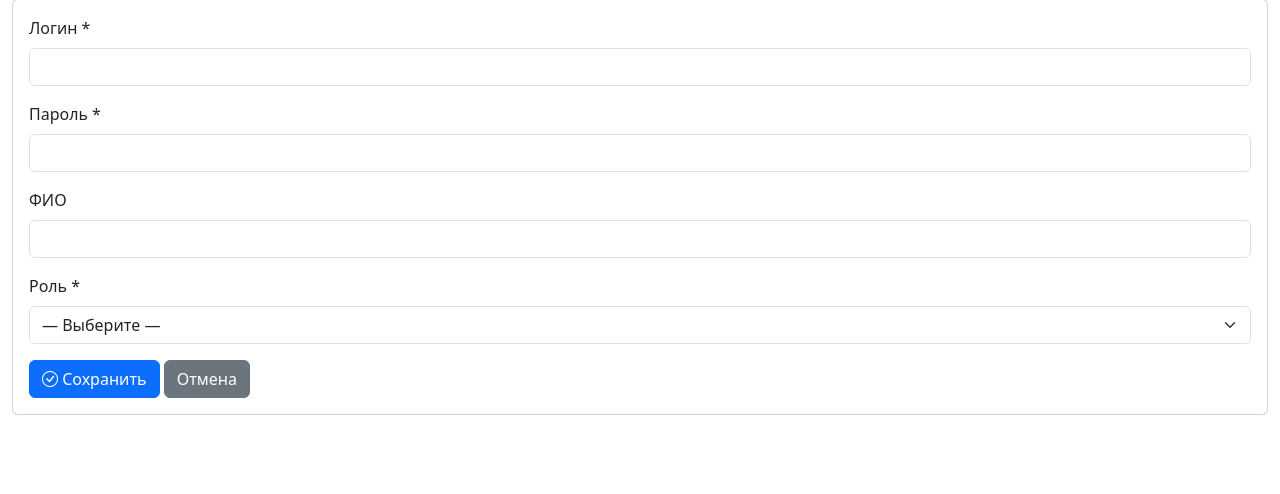
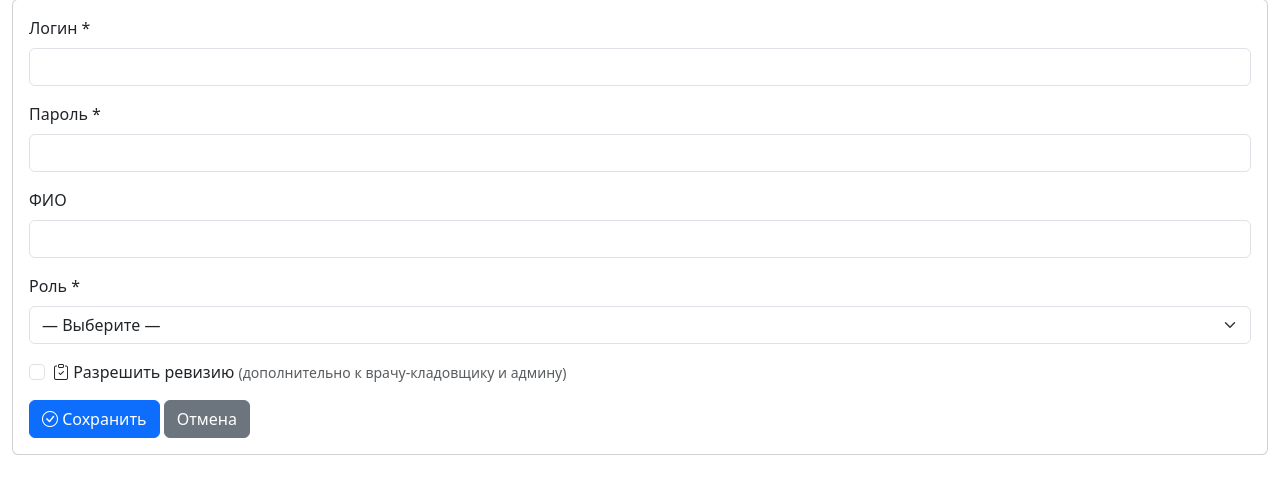
Before and after one commit to Ryshard-HIROMANT/stock-app, a Flask app: page /admin/users/add in a window 1280 px wide. Shown: the part 133-627 px from the top of the page. Run offline with Flask 3, Linux system fonts and the light colour scheme; a user stored in the database is signed in; tables that the repository leaves empty hold one stand-in row (values such as "Sample post"); some libraries are stand-ins or nearby versions.

Commit message:
Пункт 6: ревизия для врача-кладовщика + расширение прав админом

```diff
--- a/app.py
+++ b/app.py
@@ -21,6 +21,13 @@ def create_app():
 
     with app.app_context():
         db.create_all()
+        # Миграция: добавляем колонку can_revision_extra, если её ещё нет
+        try:
+            from sqlalchemy import text
+            db.session.execute(text("ALTER TABLE users ADD COLUMN can_revision_extra BOOLEAN DEFAULT 0"))
+            db.session.commit()
+        except Exception:
+            db.session.rollback()  # колонка уже существует — это нормально
 
     @login_manager.user_loader
     def load_user(user_id):
@@ -1183,7 +1190,9 @@ def create_app():
             if User.query.filter_by(username=username).first():
                 flash(f'Логин "{username}" уже занят!', 'danger')
                 return render_template('admin_user_form.html', user=None)
-            user = User(username=username, full_name=full_name, role=role)
+            can_revision_extra = request.form.get('can_revision_extra') == '1'
+            user = User(username=username, full_name=full_name, role=role,
+                        can_revision_extra=can_revision_extra)
             user.set_password(password)
             db.session.add(user)
             db.session.commit()
@@ -1211,6 +1220,7 @@ def create_app():
             if password:
                 user.set_password(password)
             user.is_active = request.form.get('is_active') == '1'
+            user.can_revision_extra = request.form.get('can_revision_extra') == '1'
             db.session.commit()
             flash(f'Пользователь "{user.username}" обновлён!', 'success')
             return redirect(url_for('admin_users'))
--- a/models.py
+++ b/models.py
@@ -34,6 +34,7 @@ class User(UserMixin, db.Model):
     full_name = db.Column(db.String(200))
     role = db.Column(db.String(30), nullable=False, default='viewer')
     is_active = db.Column(db.Boolean, default=True)
+    can_revision_extra = db.Column(db.Boolean, default=False)
     created_at = db.Column(db.DateTime, default=datetime.utcnow)
 
     transactions = db.relationship('Transaction', backref='user', lazy=True)
@@ -77,7 +78,7 @@ class User(UserMixin, db.Model):
         return self.role in ('admin', 'head_nurse', 'doctor_storekeeper')
 
     def can_revision(self):
-        return self.role in ('admin', 'head_nurse')
+        return self.role in ('admin', 'doctor_storekeeper') or self.can_revision_extra
 
     def can_reports(self):
         return self.role in ('admin', 'head', 'head_nurse', 'doctor_storekeeper')
@@ -99,6 +100,7 @@ class User(UserMixin, db.Model):
 
     def __repr__(self):
         return f'<User {self.username} ({self.role})>'
+
 
 # ──────────────────────────────────────────────
 # МЕСТА ХРАНЕНИЯ (локации)
--- a/templates/admin_user_form.html
+++ b/templates/admin_user_form.html
@@ -32,6 +32,14 @@
                     <option value="xray_lab" {% if user and user.role=='xray_lab' %}selected{% endif %}>Рентгенлаборант</option>
                 </select>
             </div>
+            <div class="mb-3 form-check">
+                <input type="checkbox" class="form-check-input" id="can_revision_extra" name="can_revision_extra" value="1"
+                       {% if user and user.can_revision_extra %}checked{% endif %}>
+                <label for="can_revision_extra" class="form-check-label">
+                    <i class="bi bi-clipboard-check"></i> Разрешить ревизию
+                    <small class="text-muted">(дополнительно к врачу-кладовщику и админу)</small>
+                </label>
+            </div>
             {% if user %}
             <div class="mb-3 form-check">
                 <input type="checkbox" class="form-check-input" id="is_active" name="is_active" value="1" {% if user.is_active %}checked{% endif %}>
```
